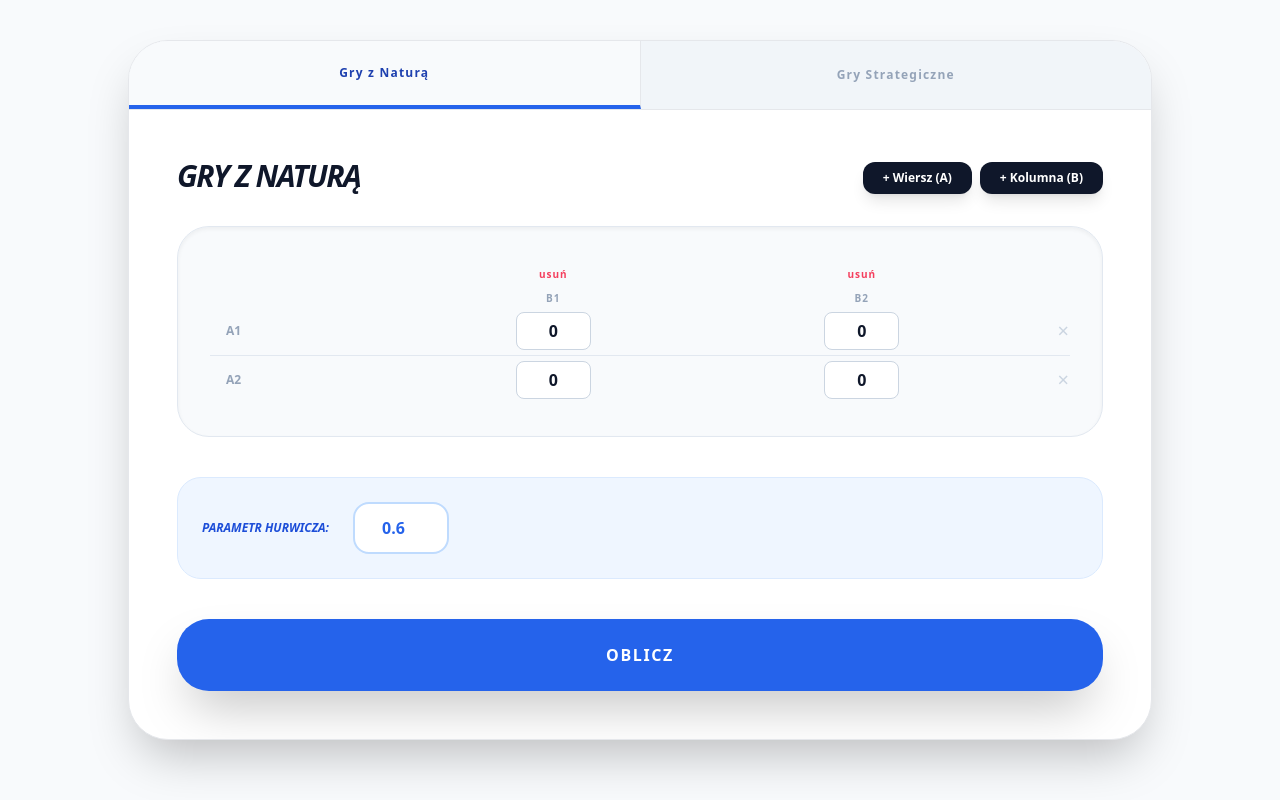
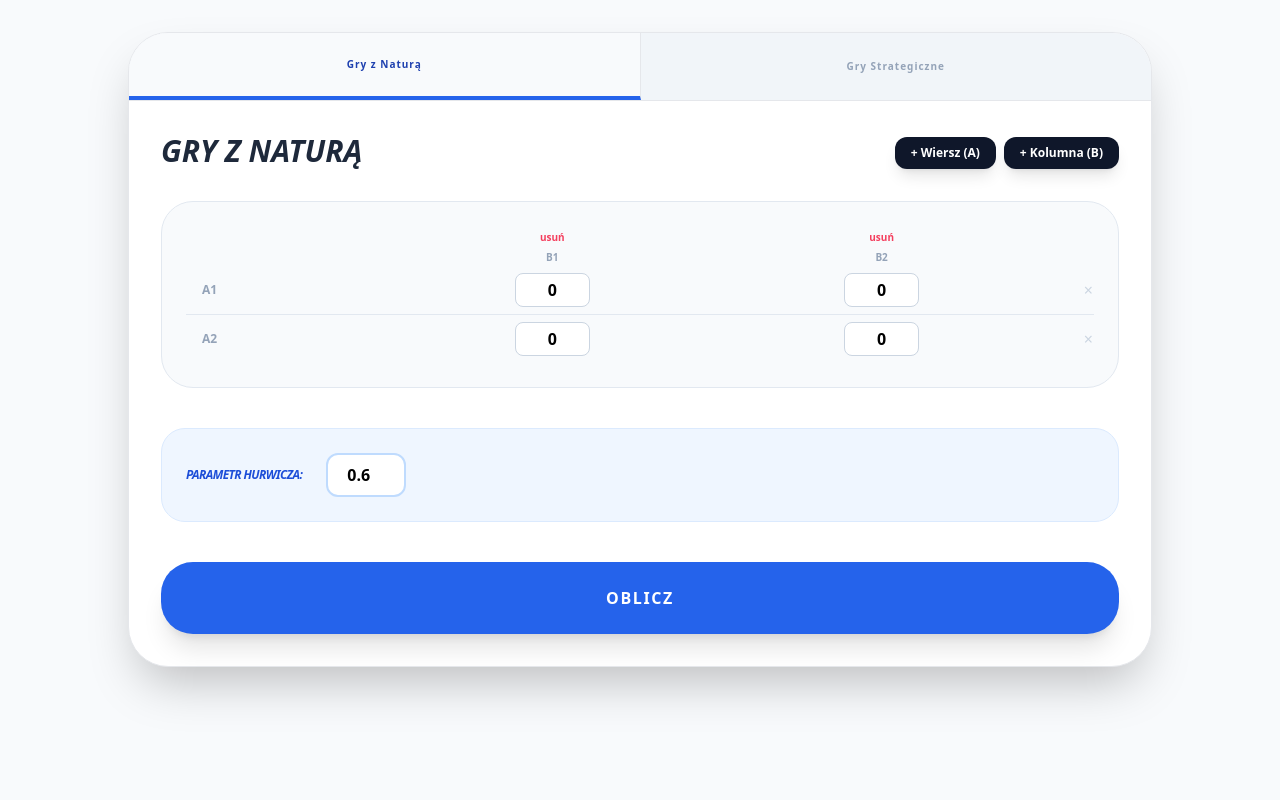
Before and after one commit to podsiadlojakub6-alt/program-bo, a Flask app: page / in a window 1280 px wide. Run offline with Flask 3, Linux system fonts and the light colour scheme; some libraries are stand-ins or nearby versions.

Commit message:
Update index.html

```diff
--- a/templates/index.html
+++ b/templates/index.html
@@ -2,103 +2,113 @@
 <html lang="pl">
 <head>
     <meta charset="UTF-8">
-    <title>BO Kalkulator Pro</title>
+    <title>BO Master Pro</title>
     <script src="https://cdn.tailwindcss.com"></script>
     <style>
-        .input-cell { width: 75px; text-align: center; border: 1px solid #cbd5e1; padding: 6px; border-radius: 8px; font-weight: bold; }
+        .input-cell { width: 75px; text-align: center; border: 1px solid #cbd5e1; padding: 4px; border-radius: 8px; font-weight: bold; }
         .tab-active { border-bottom: 4px solid #2563eb; color: #1e40af; background: #f8fafc; }
-        .res-nature { background: #0f172a; border-top: 6px solid #3b82f6; }
-        .card-A { background: linear-gradient(135deg, #1e293b 0%, #0f172a 100%); border-left: 6px solid #3b82f6; }
-        .card-B { background: linear-gradient(135deg, #1e293b 0%, #0f172a 100%); border-left: 6px solid #f43f5e; }
     </style>
 </head>
-<body class="bg-slate-50 min-h-screen p-4 md:p-10 text-slate-900">
+<body class="bg-slate-50 min-h-screen p-4 md:p-8">
     <div class="max-w-5xl mx-auto bg-white rounded-[2.5rem] shadow-2xl overflow-hidden border">
 
-        <div class="flex bg-slate-100 border-b text-xs font-black uppercase tracking-widest text-slate-400">
+        <div class="flex bg-slate-100 border-b text-[10px] font-black uppercase tracking-widest text-slate-400">
             <button type="button" onclick="setMode('nature')" id="b-nature" class="flex-1 py-6 hover:bg-white transition border-r">Gry z Naturą</button>
             <button type="button" onclick="setMode('game')" id="b-game" class="flex-1 py-6 hover:bg-white transition">Gry Strategiczne</button>
         </div>
 
-        <div class="p-8 md:p-12">
+        <div class="p-8">
             <form method="POST" id="mainForm">
                 <input type="hidden" name="mode" id="m" value="{{ mode }}">
 
                 <div class="flex justify-between items-end mb-8">
-                    <h2 id="t" class="text-3xl font-black italic uppercase tracking-tighter">Macierz</h2>
+                    <h2 id="t" class="text-3xl font-black text-slate-800 uppercase italic">Macierz</h2>
                     <div class="flex gap-2">
-                        <button type="button" onclick="addRow()" class="bg-slate-900 text-white px-5 py-2 rounded-xl text-xs font-black shadow-lg hover:scale-105 transition">+ Wiersz (A)</button>
-                        <button type="button" onclick="addColumn()" class="bg-slate-900 text-white px-5 py-2 rounded-xl text-xs font-black shadow-lg hover:scale-105 transition">+ Kolumna (B)</button>
+                        <button type="button" onclick="addRow()" class="bg-slate-900 text-white px-4 py-2 rounded-xl text-xs font-black shadow-lg hover:scale-105 transition">+ Wiersz (A)</button>
+                        <button type="button" onclick="addColumn()" class="bg-slate-900 text-white px-4 py-2 rounded-xl text-xs font-black shadow-lg hover:scale-105 transition">+ Kolumna (B)</button>
                     </div>
                 </div>
 
-                <div class="overflow-x-auto mb-10 bg-slate-50 p-8 rounded-[2rem] border border-slate-200 shadow-inner">
+                <div class="overflow-x-auto mb-10 bg-slate-50 p-6 rounded-[2rem] border border-slate-200">
                     <table id="mt" class="w-full text-center">
-                        <thead id="th" class="text-[10px] font-black uppercase text-slate-400 tracking-widest">
-                            <tr id="dr"><th></th><th class="p-2"><button type="button" onclick="removeCol(1)" class="text-rose-500 hover:font-bold">usuń</button></th><th class="p-2"><button type="button" onclick="removeCol(2)" class="text-rose-500 hover:font-bold">usuń</button></th><th></th></tr>
+                        <thead id="th" class="text-[10px] font-bold uppercase text-slate-400">
+                            <tr id="dr"><th></th><th class="p-1"><button type="button" onclick="removeCol(1)" class="text-rose-500">usuń</button></th><th class="p-1"><button type="button" onclick="removeCol(2)" class="text-rose-500">usuń</button></th><th></th></tr>
                             <tr id="hr"><th></th><th>B1</th><th>B2</th><th></th></tr>
                         </thead>
                         <tbody id="tb" class="divide-y divide-slate-200">
-                            <tr><td class="p-4 font-black text-xs text-slate-400 text-left">A1</td><td><input name="cell_0_0" class="input-cell" value="0"></td><td><input name="cell_0_1" class="input-cell" value="0"></td><td class="text-right"><button type="button" onclick="removeRow(this)" class="text-slate-300 hover:text-rose-500 text-xl">×</button></td></tr>
-                            <tr><td class="p-4 font-black text-xs text-slate-400 text-left">A2</td><td><input name="cell_1_0" class="input-cell" value="0"></td><td><input name="cell_1_1" class="input-cell" value="0"></td><td class="text-right"><button type="button" onclick="removeRow(this)" class="text-slate-300 hover:text-rose-500 text-xl">×</button></td></tr>
+                            <tr><td class="p-4 font-black text-xs text-slate-400 text-left">A1</td><td><input name="cell_0_0" class="input-cell" value="0"></td><td><input name="cell_0_1" class="input-cell" value="0"></td><td class="text-right"><button type="button" onclick="removeRow(this)" class="text-slate-300">×</button></td></tr>
+                            <tr><td class="p-4 font-black text-xs text-slate-400 text-left">A2</td><td><input name="cell_1_0" class="input-cell" value="0"></td><td><input name="cell_1_1" class="input-cell" value="0"></td><td class="text-right"><button type="button" onclick="removeRow(this)" class="text-slate-300">×</button></td></tr>
                         </tbody>
                     </table>
                 </div>
 
                 <div id="opts" class="mb-10 p-6 bg-blue-50 rounded-3xl flex items-center gap-6 border border-blue-100 hidden">
-                    <span class="text-xs font-black text-blue-700 uppercase italic">Parametr Hurwicza:</span>
-                    <input type="number" step="0.1" name="gamma" value="0.6" class="w-24 p-3 border-2 border-blue-200 rounded-2xl text-center font-black text-blue-600 focus:ring-4 focus:ring-blue-100 outline-none">
+                    <span class="text-xs font-black text-blue-700 uppercase italic tracking-tighter">Parametr Hurwicza:</span>
+                    <input type="number" step="0.1" name="gamma" value="0.6" class="w-20 p-2 border-2 border-blue-200 rounded-xl text-center font-black">
                 </div>
 
-                <button type="submit" class="w-full bg-blue-600 text-white font-black py-6 rounded-[2rem] shadow-2xl hover:bg-blue-700 transition transform active:scale-95 uppercase tracking-widest">Oblicz</button>
+                <button type="submit" class="w-full bg-blue-600 text-white font-black py-6 rounded-[2rem] shadow-xl hover:bg-blue-700 transition uppercase tracking-widest">Oblicz</button>
             </form>
 
+            <div id="resultsView" class="mt-12">
                 {% if results %}
-            <div id="resultsView" class="mt-12">
-                {% if results.error %}
-                    <div class="p-6 bg-rose-100 text-rose-700 font-bold rounded-2xl border border-rose-200">{{ results.error }}</div>
-                {% elif results.type == 'nature' %}
-                    <div class="res-nature rounded-[2.5rem] p-12 shadow-2xl text-white">
-                        <h3 class="text-blue-400 font-black mb-10 uppercase tracking-[0.2em] text-xs">Raport: Gry z Naturą</h3>
-                        <div class="grid grid-cols-2 lg:grid-cols-4 gap-12 text-center">
-                            <div class="border-l border-slate-700"><p class="text-[10px] text-slate-500 font-bold uppercase mb-2">Wald</p><p class="text-4xl font-black">A{{results.wald}}</p></div>
-                            <div class="border-l border-slate-700"><p class="text-[10px] text-slate-500 font-bold uppercase mb-2">Hurwicz</p><p class="text-4xl font-black">A{{results.hur}}</p></div>
-                            <div class="border-l border-slate-700"><p class="text-[10px] text-slate-500 font-bold uppercase mb-2">Bayes</p><p class="text-4xl font-black">A{{results.bayes}}</p></div>
-                            <div class="border-l border-slate-700"><p class="text-[10px] text-slate-500 font-bold uppercase mb-2">Savage</p><p class="text-4xl font-black">A{{results.sav}}</p></div>
+                    {% if results.type == 'nature' %}
+                    <div id="natureRes">
+                        <h3 class="text-slate-800 font-black mb-6 uppercase tracking-widest text-sm italic">Raport: Gry z Naturą</h3>
+                        <div class="grid grid-cols-1 sm:grid-cols-2 lg:grid-cols-4 gap-6">
+                            <div class="bg-white border-b-4 border-blue-500 rounded-2xl p-6 shadow-xl shadow-blue-100/30 text-center">
+                                <p class="text-[10px] text-slate-400 font-black uppercase mb-1">Wald</p>
+                                <p class="text-3xl font-black text-slate-800 italic">A{{results.wald}}</p>
+                            </div>
+                            <div class="bg-white border-b-4 border-emerald-500 rounded-2xl p-6 shadow-xl shadow-emerald-100/30 text-center">
+                                <p class="text-[10px] text-slate-400 font-black uppercase mb-1">Hurwicz</p>
+                                <p class="text-3xl font-black text-slate-800 italic">A{{results.hur}}</p>
+                            </div>
+                            <div class="bg-white border-b-4 border-purple-500 rounded-2xl p-6 shadow-xl shadow-purple-100/30 text-center">
+                                <p class="text-[10px] text-slate-400 font-black uppercase mb-1">Bayes</p>
+                                <p class="text-3xl font-black text-slate-800 italic">A{{results.bayes}}</p>
+                            </div>
+                            <div class="bg-white border-b-4 border-rose-500 rounded-2xl p-6 shadow-xl shadow-rose-100/30 text-center">
+                                <p class="text-[10px] text-slate-400 font-black uppercase mb-1">Savage</p>
+                                <p class="text-3xl font-black text-slate-800 italic">A{{results.sav}}</p>
+                            </div>
                         </div>
                     </div>
                     {% elif results.type == 'game' %}
+                    <div id="gameRes" class="space-y-6">
+                        <h3 class="text-slate-800 font-black mb-4 uppercase tracking-widest text-sm italic">Analiza Strategiczna</h3>
                         <div class="grid grid-cols-1 md:grid-cols-2 gap-8">
-                        <div class="card-A rounded-[2.5rem] p-10 shadow-2xl text-white">
-                            <h3 class="text-blue-400 font-black uppercase text-xs tracking-widest mb-6 italic">Gracz A (Zyski)</h3>
+                            <div class="bg-gradient-to-br from-blue-600 to-blue-800 rounded-[2.5rem] p-8 text-white shadow-2xl">
+                                <p class="text-blue-200 font-black uppercase text-xs mb-4">Gracz A (Zyski)</p>
                                 {% if results.data.saddle %}
-                                <p class="text-3xl font-black">Strategia: A{{results.data.saddle.r}}</p>
-                                <p class="text-sm text-slate-400 mt-4 italic">"Gwarantuję zysk V = {{results.data.saddle.v}}"</p>
+                                    <p class="text-4xl font-black mb-2">A{{results.data.saddle.r}}</p>
+                                    <p class="text-sm italic">Zysk gwarantowany: {{results.data.va}}</p>
                                 {% elif results.data.mixed %}
-                                <div class="space-y-4">
-                                    <p class="text-sm">Strategia A1: <span class="text-blue-400 font-black text-xl ml-2">{{results.data.mixed.p1_pct}}%</span></p>
-                                    <p class="text-sm">Strategia A2: <span class="text-blue-400 font-black text-xl ml-2">{{results.data.mixed.p2_pct}}%</span></p>
-                                    <p class="pt-4 border-t border-slate-700 font-bold text-sm">Oczekiwany zysk: {{results.data.mixed.v}}</p>
+                                    <div class="space-y-2">
+                                        <p class="text-sm">A1 w {{results.data.mixed.p1_pct}}% czasu</p>
+                                        <p class="text-sm">A2 w {{results.data.mixed.p2_pct}}% czasu</p>
+                                        <p class="mt-4 pt-4 border-t border-white/20 text-xs">Średni zysk V = {{results.data.mixed.v}}</p>
                                     </div>
                                 {% endif %}
                             </div>
-                        <div class="card-B rounded-[2.5rem] p-10 shadow-2xl text-white">
-                            <h3 class="text-rose-400 font-black uppercase text-xs tracking-widest mb-6 italic">Gracz B (Straty)</h3>
+                            <div class="bg-gradient-to-br from-rose-600 to-rose-800 rounded-[2.5rem] p-8 text-white shadow-2xl">
+                                <p class="text-rose-200 font-black uppercase text-xs mb-4">Gracz B (Straty)</p>
                                 {% if results.data.saddle %}
-                                <p class="text-3xl font-black">Strategia: B{{results.data.saddle.c}}</p>
-                                <p class="text-sm text-slate-400 mt-4 italic">"Ograniczam stratę V = {{results.data.saddle.v}}"</p>
+                                    <p class="text-4xl font-black mb-2">B{{results.data.saddle.c}}</p>
+                                    <p class="text-sm italic">Strata maksymalna: {{results.data.vb}}</p>
                                 {% elif results.data.mixed %}
-                                <div class="space-y-4">
-                                    <p class="text-sm">Strategia B1: <span class="text-rose-400 font-black text-xl ml-2">{{results.data.mixed.q1_pct}}%</span></p>
-                                    <p class="text-sm">Strategia B2: <span class="text-rose-400 font-black text-xl ml-2">{{results.data.mixed.q2_pct}}%</span></p>
-                                    <p class="pt-4 border-t border-slate-700 font-bold text-sm">Oczekiwana strata: {{results.data.mixed.v}}</p>
+                                    <div class="space-y-2">
+                                        <p class="text-sm">B1 w {{results.data.mixed.q1_pct}}% czasu</p>
+                                        <p class="text-sm">B2 w {{results.data.mixed.q2_pct}}% czasu</p>
+                                        <p class="mt-4 pt-4 border-t border-white/20 text-xs">Średnia strata V = {{results.data.mixed.v}}</p>
                                     </div>
                                 {% endif %}
                             </div>
                         </div>
+                    </div>
+                    {% endif %}
                 {% endif %}
             </div>
-            {% endif %}
         </div>
     </div>
 
@@ -110,16 +120,15 @@
             document.querySelectorAll('.flex > button').forEach(b => b.classList.remove('tab-active'));
             document.getElementById('b-' + mode).classList.add('tab-active');
 
-            // Ukrywanie wyników z poprzedniego trybu przy zmianie zakładki
+            // Ukryj stare wyniki po zmianie trybu
             const resView = document.getElementById('resultsView');
             if(resView) resView.style.display = 'none';
 
-            updateNames();
+            updateLabels();
         }
         setMode('{{mode}}' || 'nature');
 
-        function updateNames() {
-            const m = document.getElementById('m').value;
+        function updateLabels() {
             const rows = document.querySelectorAll('#tb tr');
             rows.forEach((r, i) => {
                 r.cells[0].innerText = 'A' + (i + 1);
@@ -130,37 +139,33 @@
                 heads[i].innerText = 'B' + i;
             }
         }
-
         function addRow() {
             const b = document.getElementById('tb'), c = document.getElementById('hr').cells.length - 2, r = document.createElement('tr');
             let s = `<td class="p-4 font-black text-xs text-slate-400 text-left"></td>`;
             for (let i = 0; i < c; i++) s += `<td><input class="input-cell" value="0"></td>`;
-            s += `<td class="text-right"><button type="button" onclick="removeRow(this)" class="text-slate-300 hover:text-rose-500 text-xl">×</button></td>`;
-            r.innerHTML = s; b.appendChild(r); updateNames();
+            s += `<td class="text-right"><button type="button" onclick="removeRow(this)" class="text-slate-300">×</button></td>`;
+            r.innerHTML = s; b.appendChild(r); updateLabels();
         }
-
         function addColumn() {
             const dr = document.getElementById('dr'), hr = document.getElementById('hr'), rows = document.querySelectorAll('#tb tr');
             const nI = hr.cells.length - 1;
-            const thD = document.createElement('th'); thD.className = "p-2"; thD.innerHTML = `<button type="button" onclick="removeCol(${nI})" class="text-rose-500 hover:font-black">usuń</button>`;
+            const thD = document.createElement('th'); thD.className = "p-1"; thD.innerHTML = `<button type="button" onclick="removeCol(${nI})" class="text-rose-500 text-[9px] font-bold">USUŃ</button>`;
             dr.insertBefore(thD, dr.lastElementChild);
-            const thH = document.createElement('th'); thH.className = "p-2";
+            const thH = document.createElement('th'); thH.className = "p-3";
             hr.insertBefore(thH, hr.lastElementChild);
             rows.forEach(r => {
                 const td = document.createElement('td'); td.innerHTML = `<input class="input-cell" value="0">`;
                 r.insertBefore(td, r.lastElementChild);
             });
-            updateNames();
+            updateLabels();
         }
-
-        function removeRow(btn) { if (document.querySelectorAll('#tb tr').length > 1) { btn.closest('tr').remove(); updateNames(); } }
-
+        function removeRow(btn) { if (document.querySelectorAll('#tb tr').length > 1) { btn.closest('tr').remove(); updateLabels(); } }
         function removeCol(i) {
             const dr = document.getElementById('dr'), hr = document.getElementById('hr'), rows = document.querySelectorAll('#tb tr');
             if (hr.cells.length > 3) {
                 dr.deleteCell(i); hr.deleteCell(i); rows.forEach(r => r.deleteCell(i));
                 dr.querySelectorAll('button').forEach((b, idx) => b.setAttribute('onclick', `removeCol(${idx + 1})`));
-                updateNames();
+                updateLabels();
             }
         }
     </script>
```
Lines whose indentation alone changed are shown as unchanged.
